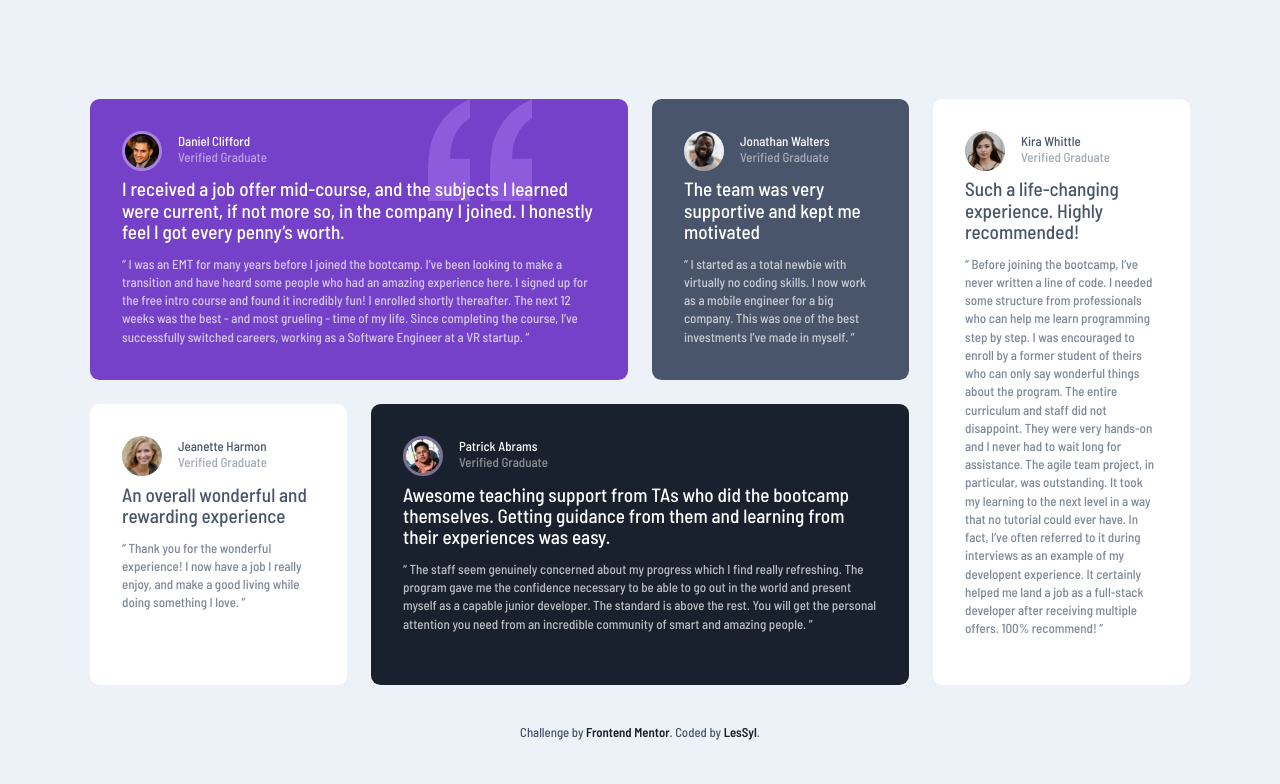
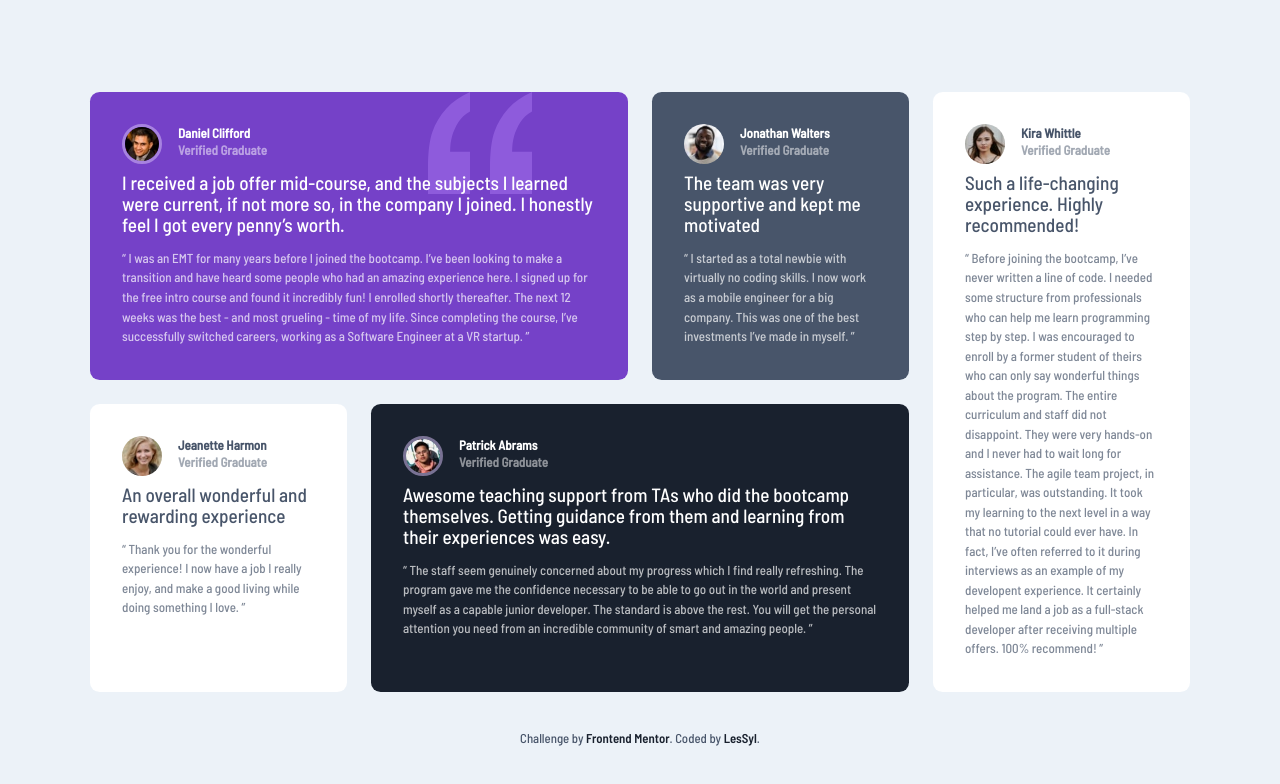
Before and after one commit to LesSyl/Frontend-Mentor---Testimonials-grid-section, a website: page index.html in a window 1280 px wide. Drawn offline with Linux system fonts and the light colour scheme; files whose address does not match are found by name.

Commit message:
Changed span on h1 and changed line height.

```diff
--- a/index.html
+++ b/index.html
@@ -17,8 +17,8 @@
                 <img src="dist/img/image-daniel.jpg" alt="image of Daniel Clifford."
                     class="container__box-img container__box-border">
                 <div class="container__box-details-name">
-                    <span class="name">Daniel Clifford</span>
-                    <span class="profession">Verified Graduate</span>
+                    <h1 class="name">Daniel Clifford</h1>
+                    <h3 class="profession">Verified Graduate</h3>
                 </div>
             </div>
             <p class="description-bold description-bold--index">I received a job offer mid-course, and the subjects I learned were current,
@@ -35,8 +35,8 @@
             <div class="container__box-details">
                 <img src="dist/img/image-jonathan.jpg" alt="image of Jonathan Walters." class="container__box-img">
                 <div class="container__box-details-name">
-                <span class="name">Jonathan Walters</span>
-                <span class="profession">Verified Graduate</span>
+                <h2 class="name">Jonathan Walters</h2>
+                <h3 class="profession">Verified Graduate</h3>
                 </div>
             </div>
             <p class="description-bold">The team was very supportive and kept me motivated</p>
@@ -48,8 +48,8 @@
             <div class="container__box-details">
                 <img src="dist/img/image-jeanette.jpg" alt="image of Jeanette Harmon." class="container__box-img">
                 <div class="container__box-details-name">
-                <span class="name">Jeanette Harmon</span>
-                <span class="profession">Verified Graduate</span>
+                <h2 class="name">Jeanette Harmon</h2>
+                <h3 class="profession">Verified Graduate</h3>
                 </div>
             </div>
             <p class="description-bold">An overall wonderful and rewarding experience</p>
@@ -62,8 +62,8 @@
                 <img src="dist/img/image-patrick.jpg" alt="image of  Patrick Abrams."
                     class="container__box-img container__box-border">
                     <div class="container__box-details-name">
-                <span class="name"> Patrick Abrams</span>
-                <span class="profession">Verified Graduate</span>
+                <h2 class="name"> Patrick Abrams</h2>
+                <h3 class="profession">Verified Graduate</h3>
                 </div>
             </div>
             <p class="description-bold"> Awesome teaching support from TAs who did the bootcamp themselves. Getting
@@ -79,8 +79,8 @@
             <div class="container__box-details">
                 <img src="dist/img/image-kira.jpg" alt="image of Kira Whittle." class="container__box-img">
                 <div class="container__box-details-name">
-                <span class="name">Kira Whittle</span>
-                <span class="profession">Verified Graduate</span>
+                <h2 class="name">Kira Whittle</h2>
+                <h3 class="profession">Verified Graduate</h3>
                 </div>
             </div>
             <p class="description-bold">Such a life-changing experience. Highly recommended!</p>
--- a/src/sass/main.scss
+++ b/src/sass/main.scss
@@ -74,7 +74,7 @@ body {
 			&-name {
 				display: flex;
 				flex-direction: column;
-				line-height: 1em;
+				line-height: 1.3;
 				z-index: 10;
 				.profession {
 					opacity: 0.5;
@@ -107,7 +107,7 @@ body {
 		.description-bold {
 			font-size: 1.2rem;
 			margin: 0.5em 0;
-			line-height: 1.1em;
+			line-height: 1.1;
 			&--index {
 				position: relative;
 				z-index: 100;
@@ -116,7 +116,7 @@ body {
 		.description-light {
 			font-size: 0.813rem;
 			margin-top: 1em;
-			line-height: 1.4em;
+			line-height: 1.5;
 			opacity: 0.7;
 		}
 
```
Also changed, not shown: dist/css/main.min.css, 1 other file.
